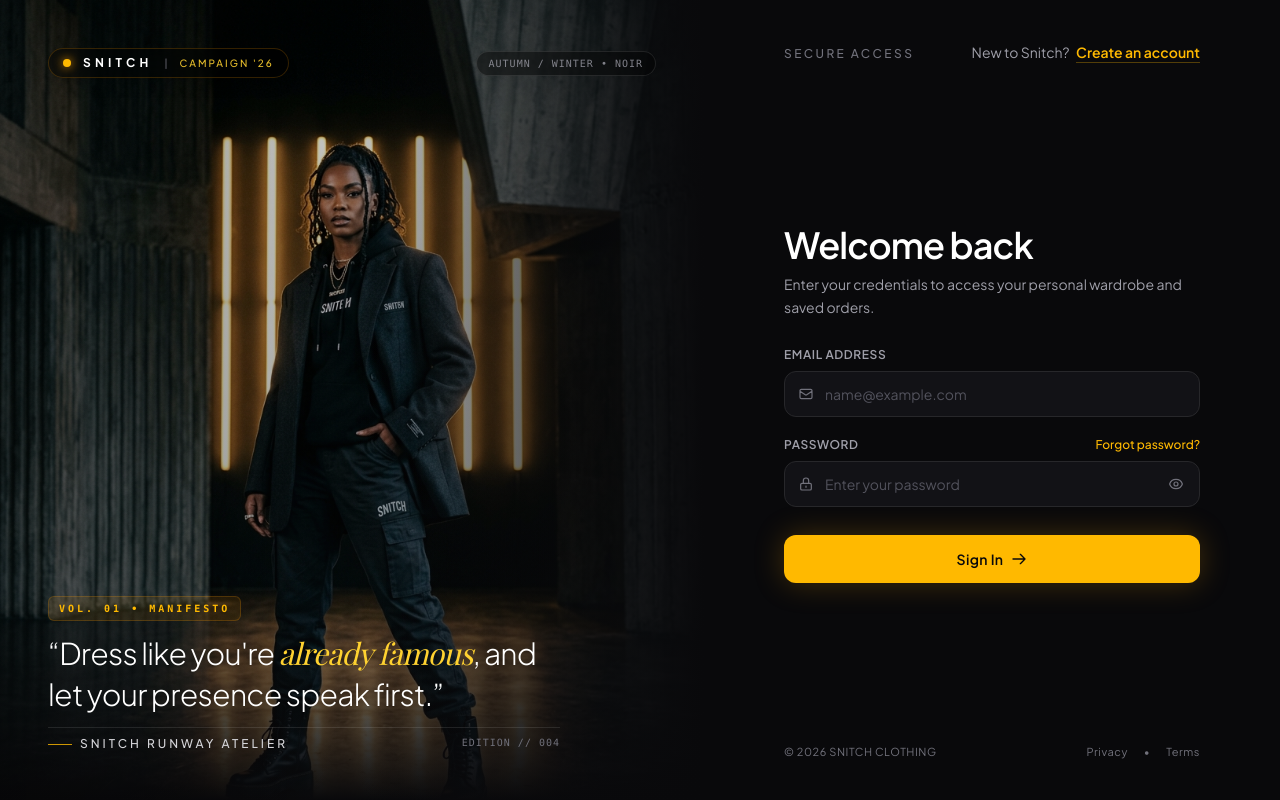
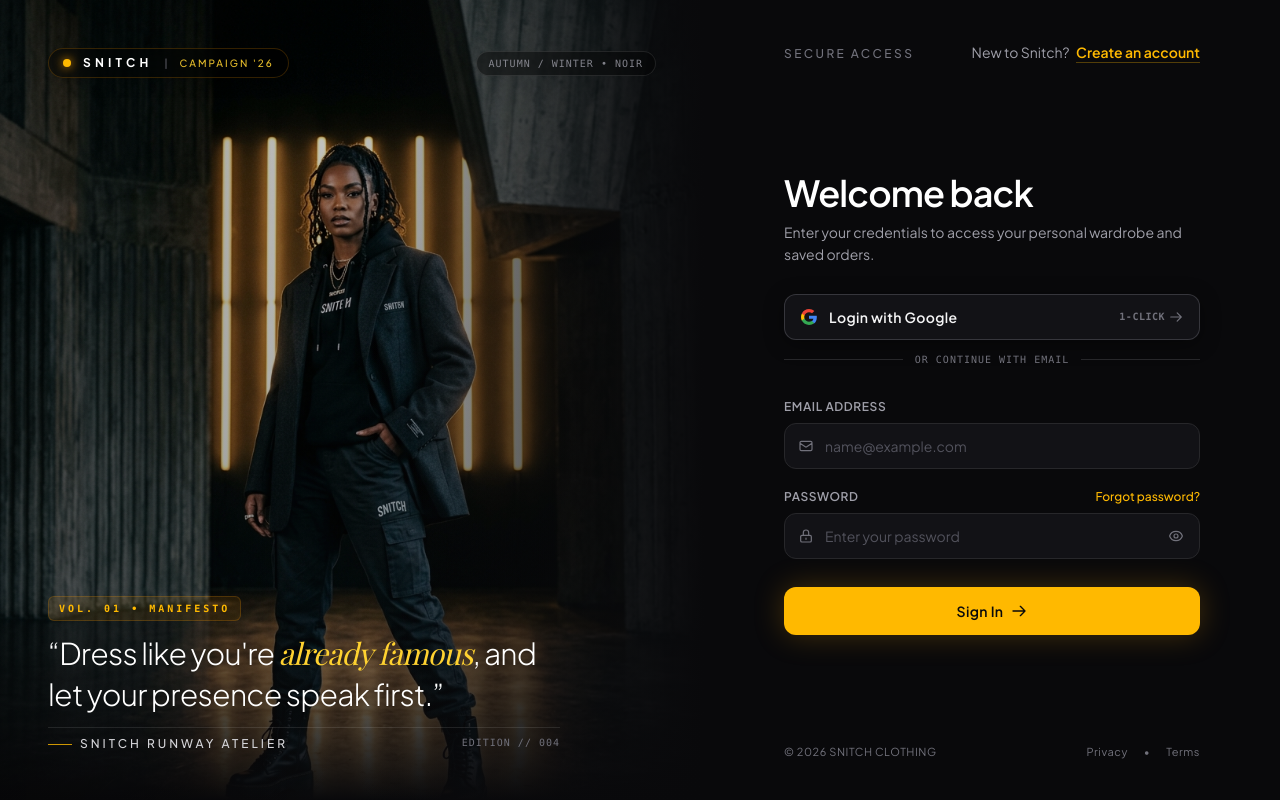
Before and after one commit to Tejasshelke1770/snitch, a React (Vite) app in the folder frontend/: page /login in a window 1280 px wide. Built offline with nearby package versions, Linux system fonts and the light colour scheme; a web font is replaced by a local one.

Commit message:
frontend proxy setup and google auth frontend

```diff
--- /dev/null
+++ b/frontend/src/features/auth/components/GoogleIcon.jsx
@@ -0,0 +1,24 @@
+const GoogleIcon = ({ className = "w-4 h-4 shrink-0" }) => {
+  return (
+    <svg className={className} viewBox="0 0 24 24">
+      <path
+        fill="#4285F4"
+        d="M23.745 12.27c0-.7-.06-1.4-.19-2.07H12v4.51h6.6c-.29 1.52-1.14 2.82-2.4 3.68v3.05h3.88c2.27-2.09 3.66-5.17 3.66-9.17z"
+      />
+      <path
+        fill="#34A853"
+        d="M12 24c3.24 0 5.95-1.08 7.93-2.91l-3.88-3.05c-1.08.72-2.45 1.16-4.05 1.16-3.12 0-5.77-2.1-6.72-4.93H1.25v3.15C3.26 21.36 7.33 24 12 24z"
+      />
+      <path
+        fill="#FBBC05"
+        d="M5.28 14.27c-.25-.72-.38-1.49-.38-2.27s.13-1.55.38-2.27V6.58H1.25C.45 8.18 0 9.99 0 12s.45 3.82 1.25 5.42l4.03-3.15z"
+      />
+      <path
+        fill="#EA4335"
+        d="M12 4.75c1.77 0 3.35.61 4.6 1.8l3.42-3.42C17.95 1.19 15.24 0 12 0 7.33 0 3.26 2.64 1.25 6.58l4.03 3.15c.95-2.83 3.6-4.98 6.72-4.98z"
+      />
+    </svg>
+  );
+};
+
+export default GoogleIcon;
--- a/frontend/src/features/auth/hook/useAuth.js
+++ b/frontend/src/features/auth/hook/useAuth.js
@@ -1,5 +1,5 @@
 import { setError, setLoading, setUser } from "../state/auth.slice";
-import { register, login } from "../service/auth.api";
+import { register, login, loginWithGoogle } from "../service/auth.api";
 import { useDispatch, useSelector } from "react-redux";
 
 export const useAuth = () => {
@@ -56,11 +56,31 @@ export const useAuth = () => {
     }
   }
 
+  async function handleGoogleLogin() {
+    try {
+      dispatch(setLoading(true));
+      dispatch(setError(null));
+      const data = await loginWithGoogle();
+      dispatch(setUser(data.user || data));
+      dispatch(setLoading(false));
+      return { success: true };
+    } catch (err) {
+      const message =
+        err.response?.data?.message ||
+        err.message ||
+        "Google login failed. Please try again.";
+      dispatch(setError(message));
+      dispatch(setLoading(false));
+      return { success: false, error: message };
+    }
+  }
+
   return {
     user,
     loading,
     error,
     handleRegisterUser,
     handleLogin,
+    handleGoogleLogin,
   };
 };
--- a/frontend/src/features/auth/pages/Login.jsx
+++ b/frontend/src/features/auth/pages/Login.jsx
@@ -1,10 +1,16 @@
 import { useState } from "react";
 import { Link, useNavigate } from "react-router";
 import { useAuth } from "../hook/useAuth";
+import GoogleIcon from "../components/GoogleIcon";
 
 const Login = () => {
   const navigate = useNavigate();
-  const { handleLogin, loading, error: authError } = useAuth();
+  const {
+    handleLogin,
+    handleGoogleLogin,
+    loading,
+    error: authError,
+  } = useAuth();
 
   const [formData, setFormData] = useState({
     email: "",
@@ -208,6 +214,49 @@ const Login = () => {
               <span>{authError}</span>
             </div>
           )}
+
+          {/* Google Login Button */}
+          <div className="mb-4 sm:mb-5">
+            <button
+              type="button"
+              // onClick={() => handleGoogleLogin()}
+              onClick={() => window.location.href = "/api/auth/google"}
+              // href="/api/auth/google"
+              className="w-full py-3 px-4 rounded-xl bg-[#121216] hover:bg-[#181820] border border-zinc-700/80 hover:border-amber-400/80 text-white font-semibold text-xs sm:text-sm tracking-wide transition-all duration-300 shadow-[0_4px_20px_rgba(0,0,0,0.4)] hover:shadow-[0_0_30px_rgba(245,158,11,0.2)] active:scale-[0.99] flex items-center justify-between group cursor-pointer"
+            >
+              <div className="flex items-center gap-3">
+                <GoogleIcon className="w-4 h-4 shrink-0" />
+                <span className="text-zinc-100 group-hover:text-amber-300 transition-colors">
+                  Login with Google
+                </span>
+              </div>
+              <span className="text-[10px] uppercase font-mono tracking-wider text-zinc-500 group-hover:text-amber-400 flex items-center gap-1 transition-colors">
+                1-Click
+                <svg
+                  className="w-3.5 h-3.5 transition-transform group-hover:translate-x-0.5"
+                  fill="none"
+                  viewBox="0 0 24 24"
+                  stroke="currentColor"
+                >
+                  <path
+                    strokeLinecap="round"
+                    strokeLinejoin="round"
+                    strokeWidth="2"
+                    d="M14 5l7 7m0 0l-7 7m7-7H3"
+                  />
+                </svg>
+              </span>
+            </button>
+
+            {/* Luxury Divider */}
+            <div className="relative flex py-3 items-center">
+              <div className="flex-grow border-t border-zinc-800" />
+              <span className="shrink mx-3 text-[10px] uppercase font-mono tracking-widest text-zinc-500">
+                or continue with email
+              </span>
+              <div className="flex-grow border-t border-zinc-800" />
+            </div>
+          </div>
 
           {/* Login Form */}
           <form
--- a/frontend/src/features/auth/service/auth.api.js
+++ b/frontend/src/features/auth/service/auth.api.js
@@ -1,7 +1,7 @@
 import axios from "axios";
 
 const api = axios.create({
-  baseURL: `http://localhost:3000/api/auth`,
+  baseURL: `/api/auth`,
   withCredentials: true,
 });
 
@@ -26,3 +26,8 @@ export async function login({ email, password }) {
   const response = await api.post("/login", { email, password });
   return response.data;
 }
+
+export async function loginWithGoogle() {
+  const response = await api.get("/google");
+  return response.data;
+}
--- a/frontend/vite.config.js
+++ b/frontend/vite.config.js
@@ -1,9 +1,17 @@
-import { defineConfig } from 'vite'
-import react from '@vitejs/plugin-react'
-import tailwindcss from '@tailwindcss/vite'
-
+import { defineConfig } from "vite";
+import react from "@vitejs/plugin-react";
+import tailwindcss from "@tailwindcss/vite";
 
 // https://vite.dev/config/
 export default defineConfig({
   plugins: [react(), tailwindcss()],
-})
+  server: {
+    proxy: {
+      "/api": {
+        target: "http://localhost:3000",
+        changeOrigin: true,
+        secure: false,
+      },
+    },
+  },
+});
```
Also changed, not shown: frontend/src/features/auth/pages/Register.jsx (+44 -0 lines).
